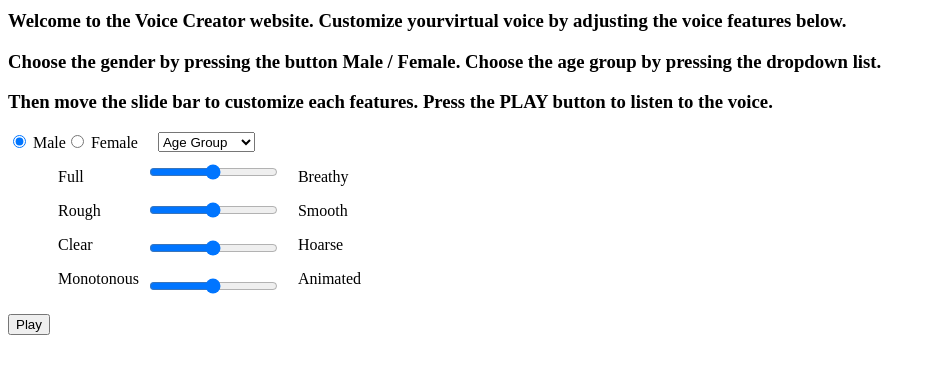
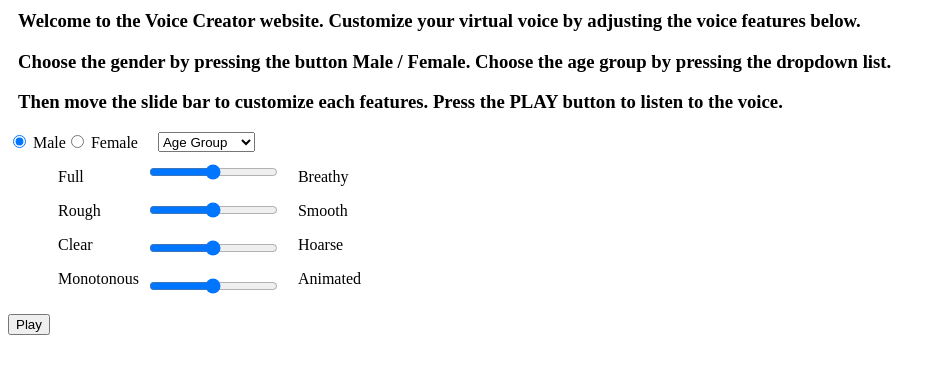
Before and after one commit to hyeonJeongByeon/VoiceCreator, a Django app: page / in a window 1280 px wide. Shown: the top 374 px of the page, without its empty margins (0-946 px from the left). Run offline with Django 3.2, Linux system fonts and the light colour scheme.

Commit message:
fixed margin and message

```diff
--- a/VoiceCreator/main/templates/voice_search.html
+++ b/VoiceCreator/main/templates/voice_search.html
@@ -32,8 +32,8 @@
 </head>
 
 <body>
-    <div style="margin: 10px 0 10px 0px;">
-            <h3>Welcome to the Voice Creator website. Customize yourvirtual voice by adjusting the voice features below.</h3>
+    <div style="margin: 10px 0 10px 10px;">
+            <h3>Welcome to the Voice Creator website. Customize your virtual voice by adjusting the voice features below.</h3>
             <h3>Choose the gender by pressing the button Male / Female. Choose the age group by pressing the dropdown list. </h3>
             <h3>Then move the slide bar to customize each features. Press the PLAY button to listen to the voice. </h3>
     </div>
```
